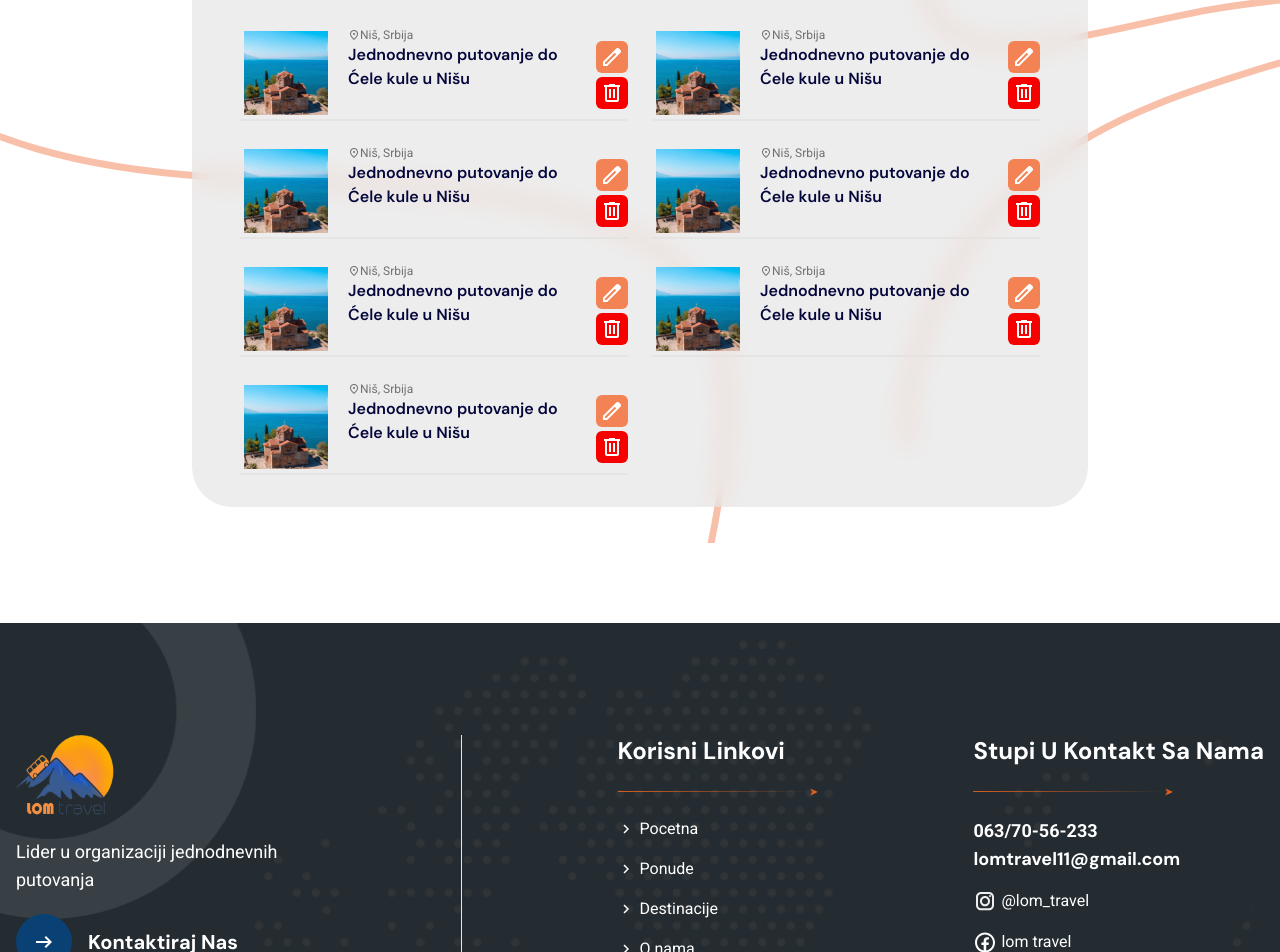
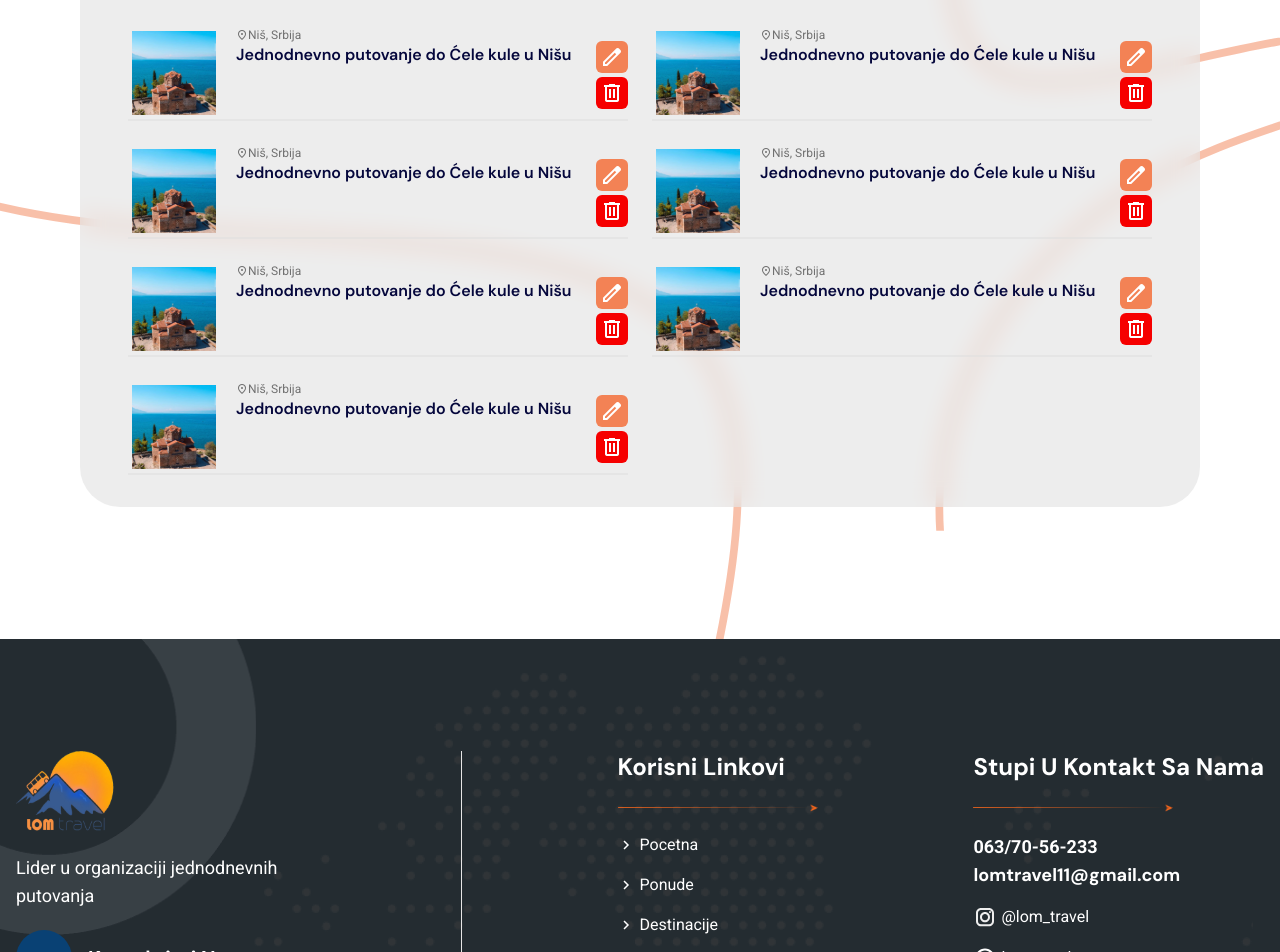
Before and after one commit to djordjeivanovic02/lomtravel, a Next.js app: page /dashboard in a window 1280 px wide. Shown: the part 257-1209 px from the top of the page. Built offline with nearby package versions, Linux system fonts and the light colour scheme; no server answers.

Commit message:
Fixed dashboard bugs

```diff
--- a/app/(root)/dashboard/page.tsx
+++ b/app/(root)/dashboard/page.tsx
@@ -5,8 +5,9 @@ import Link from "next/link";
 
 export default async function Dashboard() {
   return (
-    <div className="container bg-[url('/images/dashboard_bg.svg')] bg-cover bg-center min-h-screen flex justify-center items-center p-4">
-      <div className="mt-32 bg-form backdrop-blur-md md:rounded-[40px] rounded-3xl md:px-12 md:py-8 p-6 w-full max-w-4xl">
+    <section className="w-full bg-[url('/images/dashboard_bg.svg')] bg-no-repeat bg-center bg-cover pb-24">
+      <div className="container bg-cover bg-center min-h-screen flex justify-center items-center p-4">
+        <div className="mt-32 bg-form backdrop-blur-md md:rounded-[40px] rounded-3xl md:px-12 md:py-8 p-6 w-full max-w-[1120px]">
           <div className="flex justify-between flex-wrap pb-10 gap-2 text-white">
             <Link
               href="/create"
@@ -64,5 +65,6 @@ export default async function Dashboard() {
           </div>
         </div>
       </div>
+    </section>
   );
 }
--- a/app/components/adminDestination.tsx
+++ b/app/components/adminDestination.tsx
@@ -12,7 +12,7 @@ export default function AdminDestination({
   image,
 }: Props) {
   return (
-    <div className="w-full max-w-md border-b-2 border-form flex items-center justify-between gap-3">
+    <div className="w-full border-b-2 border-form flex items-center justify-between gap-3">
       <div className="flex">
         <div className=" h-full flex-shrink-0">
           <Image
--- a/app/components/footer.tsx
+++ b/app/components/footer.tsx
@@ -5,7 +5,7 @@ import CustomIcon from "./icon";
 
 export default function Footer() {
   return (
-    <footer className="w-full bg-footer py-24 relative overflow-hidden mt-20">
+    <footer className="w-full bg-footer py-24 relative overflow-hidden">
       <Image
         src="/images/half_circle.svg"
         alt="Half Circle Image"
```
Lines whose indentation alone changed are shown as unchanged.
